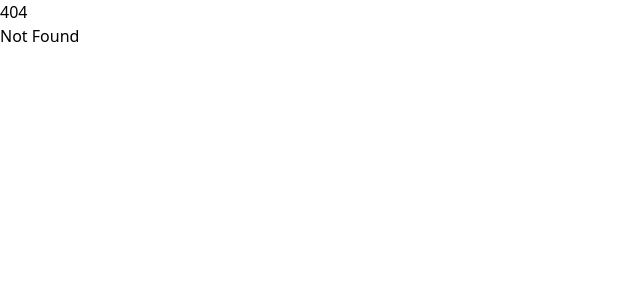
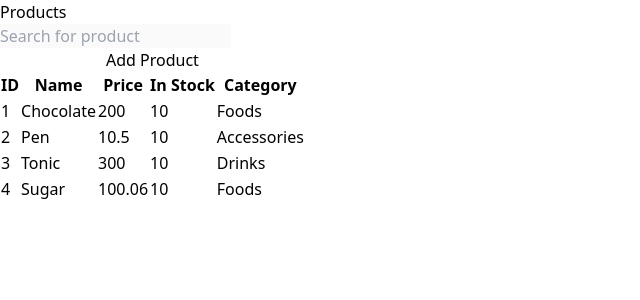
Before and after one commit to sparrowsl/spenditure, a SvelteKit app: page /products in a window 1280 px wide. Before the commit this address had no page. Shown: the top 300 px of the page, without its empty margins (0-640 px from the left). Built offline with nearby package versions, Linux system fonts and the light colour scheme.

Commit message:
display products in a table

```diff
--- a/src/lib/components/AsideNavigation.svelte
+++ b/src/lib/components/AsideNavigation.svelte
@@ -5,7 +5,7 @@
 
 	const links = [
 		{ href: '/dashboard', text: 'Home' },
-		{ href: '/employee', text: 'Employees' },
+		{ href: '/employees', text: 'Employees' },
 		{ href: '/products', text: 'Products' },
 		{ href: '/categories', text: 'Category' }
 	];
@@ -19,7 +19,7 @@
 	<section class="mt-10">
 		<h3 class="mb-3 text-xs uppercase text-gray-400">Menu</h3>
 
-		<div class="grid gap-2">
+		<div class="grid gap-1">
 			{#each links as { text, href }}
 				<a
 					{href}
--- /dev/null
+++ b/src/lib/stores/products.js
@@ -0,0 +1,36 @@
+import { writable } from 'svelte/store';
+
+export const products = writable([
+	{
+		id: 0,
+		name: 'Chocolate',
+		price: 200,
+		// sellingPrice: price - 5,
+		category: 'Foods',
+		inStock: 10
+	},
+	{
+		id: 1,
+		name: 'Pen',
+		price: 10.5,
+		// sellingPrice: price - 5,
+		category: 'Accessories',
+		inStock: 10
+	},
+	{
+		id: 2,
+		name: 'Tonic',
+		price: 300,
+		// sellingPrice: price - 5,
+		category: 'Drinks',
+		inStock: 10
+	},
+	{
+		id: 3,
+		name: 'Sugar',
+		price: 100.06,
+		// sellingPrice: price - 5,
+		category: 'Foods',
+		inStock: 10
+	}
+]);
--- a/src/routes/(admin)/+layout@.svelte
+++ b/src/routes/(admin)/+layout@.svelte
@@ -5,7 +5,7 @@
 <div class="grid grid-cols-[minmax(200px,max-content),1fr]">
 	<AsideNavigation />
 
-	<main>
+	<main class="h-screen overflow-y-scroll">
 		<nav class="flex min-h-[10vh] items-center justify-between bg-white px-5">
 			<h3 class="font-bold text-gray-700">Welcome Admin!</h3>
 			<a href="/admin" class="text-sm text-red-600">logout</a>
--- /dev/null
+++ b/src/routes/(admin)/products/+page.svelte
@@ -0,0 +1,38 @@
+<script>
+	import { products } from '../../../lib/stores/products';
+	import SearchProduct from './SearchProduct.svelte';
+</script>
+
+<section class="min-h-screen bg-white p-5">
+	<h1 class="mb-5 text-3xl font-bold text-gray-700">Products</h1>
+
+	<SearchProduct />
+
+	<table class="mt-10 w-full table-auto">
+		<caption class="mb-3 max-w-4xl text-xs text-white">
+			<a href="/products" class="ml-auto block w-fit rounded-sm bg-gray-600 p-2">Add Product</a>
+		</caption>
+
+		<thead>
+			<tr class="text-left text-gray-700">
+				<th>ID</th>
+				<th>Name</th>
+				<th>Price</th>
+				<th>In Stock</th>
+				<th>Category</th>
+			</tr>
+		</thead>
+
+		<tbody>
+			{#each $products as product, index}
+				<tr class="">
+					<td class="py-3 text-sm text-gray-600">{index + 1}</td>
+					<td class="py-3 text-sm text-gray-600">{product.name}</td>
+					<td class="py-3 text-sm text-gray-600">{product.price}</td>
+					<td class="py-3 text-sm text-gray-600">{product.inStock}</td>
+					<td class="py-3 text-sm text-gray-600">{product.category}</td>
+				</tr>
+			{/each}
+		</tbody>
+	</table>
+</section>
--- /dev/null
+++ b/src/routes/(admin)/products/SearchProduct.svelte
@@ -0,0 +1,11 @@
+<script>
+	import Input from '../../../lib/components/shared/Input.svelte';
+</script>
+
+<Input
+	type="search"
+	name="product"
+	placeholder="Search for product"
+	disabled={true}
+	classes="max-w-4xl"
+/>
```
Also changed, not shown: src/lib/stores/store.js (deleted, +0 -30 lines), src/routes/(admin)/dashboard/+page.svelte (+6 -5 lines), src/routes/(admin)/employees/+page.svelte (renamed from src/routes/(admin)/employee/+page.svelte), src/routes/(admin)/employees/SearchEmployee.svelte (renamed from src/routes/(admin)/employee/SearchEmployee.svelte).
